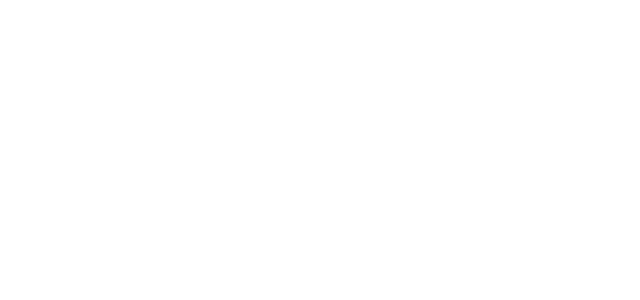
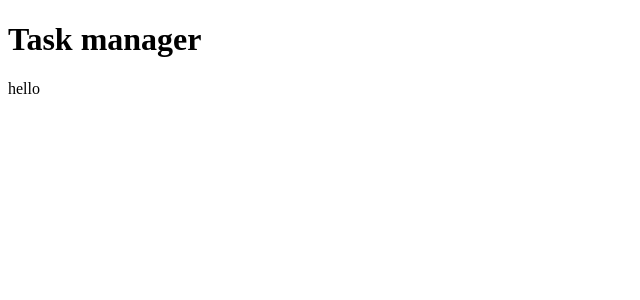
Before and after one commit to GaetanoNicotra/ex-react-task-manager, a React (Vite) app in the folder ex-react-task-manager/: page / in a window 1280 px wide. Before the commit this address had no page. Shown: the top 300 px of the page, without its empty margins (0-640 px from the left). Built offline with nearby package versions, Linux system fonts and the light colour scheme.

Commit message:
[UPD] definita la navigazione tra le pagine e il default layout

```diff
--- a/ex-react-task-manager/layouts/defaultLayouts.jsx
+++ b/ex-react-task-manager/layouts/defaultLayouts.jsx
@@ -1,7 +1,8 @@
 import React from 'react'
 import Header from '../components/Header'
+import { Outlet } from 'react-router-dom'
 
-const defaultLayouts = () => {
+const DefaultLayouts = () => {
   return (
     <>
       <Header />
@@ -10,4 +11,4 @@ const defaultLayouts = () => {
   )
 }
 
-export default defaultLayouts
+export default DefaultLayouts
--- a/ex-react-task-manager/src/App.jsx
+++ b/ex-react-task-manager/src/App.jsx
@@ -2,6 +2,7 @@ import { useState } from 'react'
 import { BrowserRouter, Routes, Route } from 'react-router-dom'
 import TaskList from './pages/TaskList'
 import AddTask from './pages/AddTask'
+import DefaultLayouts from '../layouts/defaultLayouts'
 
 function App() {
 
@@ -10,8 +11,10 @@ function App() {
     <>
       <BrowserRouter>
         <Routes>
-          <Route path='/tasks' element={<TaskList />} />
-          <Route path='/addtasks' element={<AddTask />} />
+          <Route element={<DefaultLayouts />}>
+            <Route path='/' element={<TaskList />} />
+            <Route path='/addtasks' element={<AddTask />} />
+          </Route>
         </Routes>
       </BrowserRouter>
     </>
--- a/ex-react-task-manager/src/pages/TaskList.jsx
+++ b/ex-react-task-manager/src/pages/TaskList.jsx
@@ -3,7 +3,7 @@ import React from 'react'
 const TaskList = () => {
     return (
         <div>
-
+            hello
         </div>
     )
 }
```
